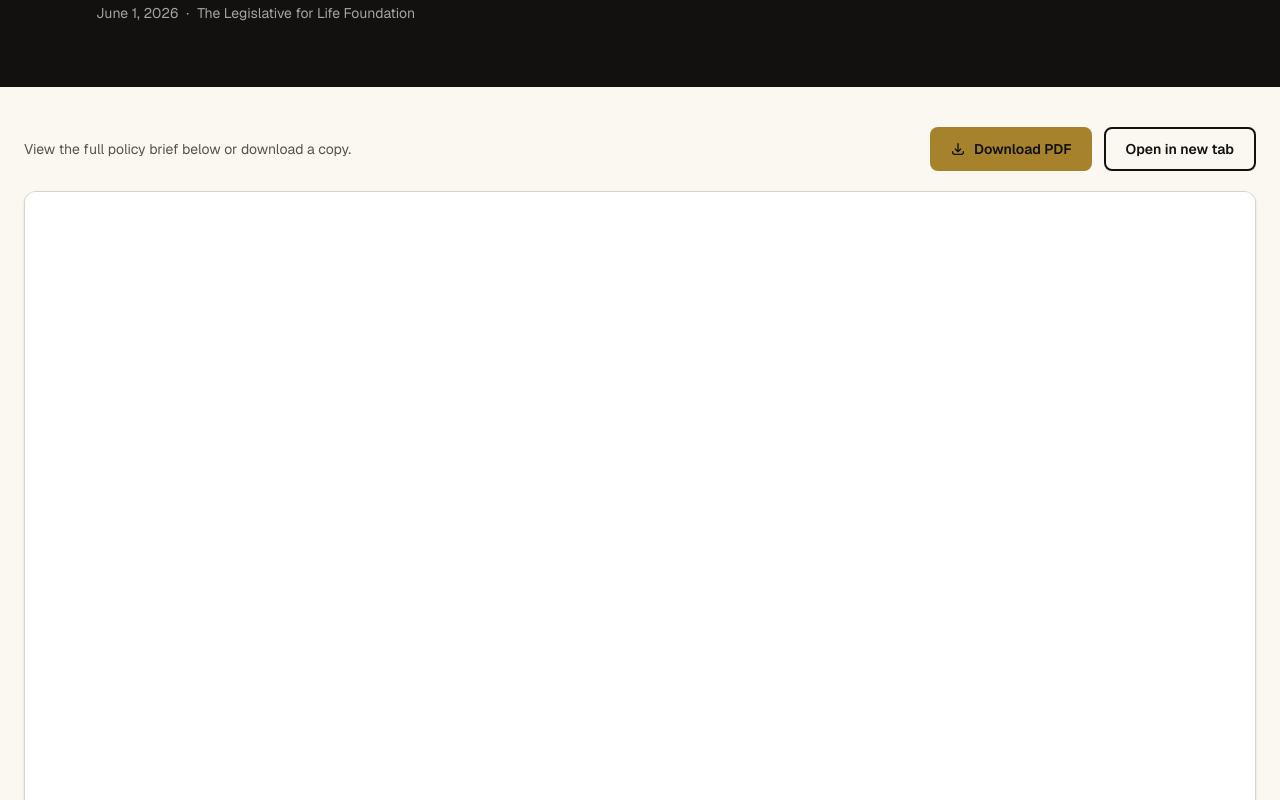
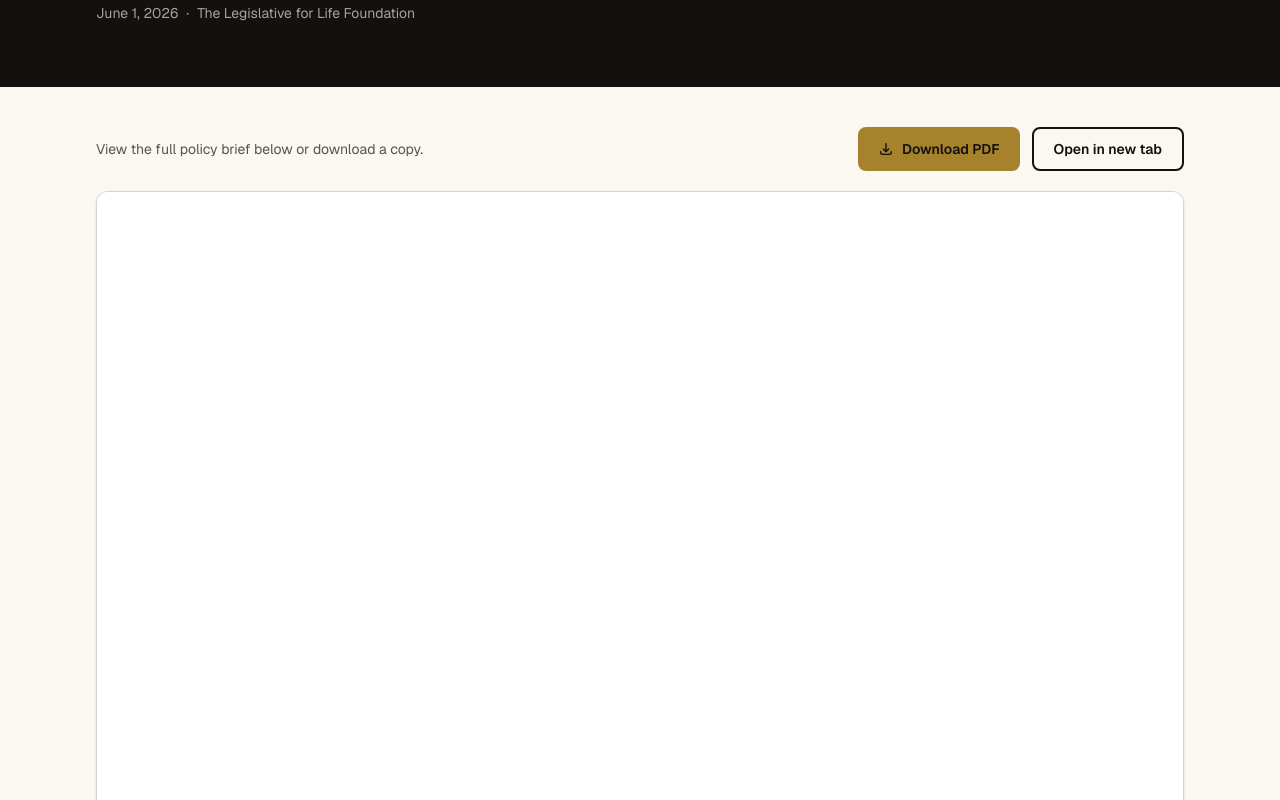
Before and after one commit to Legislate-For-Life/Legislate4Life-Website, a Next.js app: page /policy/virginia/virginia-farm-wellness-resilience in a window 1280 px wide. Shown: the part 320-1120 px from the top of the page. Built offline with nearby package versions, Linux system fonts and the light colour scheme.

Commit message:
Make policy brief PDF viewer taller, not wider.
Restore max-w-6xl layout and increase embed height so more pages are visible at once.

Co-authored-by: Cursor <cursoragent@cursor.com>

```diff
--- a/src/components/sections/PolicyBriefPdfViewer.tsx
+++ b/src/components/sections/PolicyBriefPdfViewer.tsx
@@ -10,8 +10,8 @@ export default function PolicyBriefPdfViewer({
   downloadFileName,
 }: PolicyBriefPdfViewerProps) {
   return (
-    <section aria-label="Policy brief PDF" className="py-8 lg:py-10 bg-cream-50">
-      <div className="max-w-[96rem] mx-auto px-3 sm:px-5 lg:px-6">
+    <section aria-label="Policy brief PDF" className="py-10 bg-cream-50">
+      <div className="max-w-6xl mx-auto px-4 sm:px-6 lg:px-8">
         <div className="flex flex-col sm:flex-row sm:items-center sm:justify-between gap-4 mb-5">
           <p className="text-sm text-muted-foreground">
             View the full policy brief below or download a copy.
@@ -54,12 +54,12 @@ export default function PolicyBriefPdfViewer({
             data={`${pdfUrl}#view=FitH`}
             type="application/pdf"
             aria-label={`PDF: ${title}`}
-            className="block w-full min-h-[88vh] lg:min-h-[92vh] bg-ink-100"
+            className="block w-full min-h-[140vh] sm:min-h-[160vh] lg:min-h-[200vh] bg-ink-100"
           >
             <iframe
               src={`${pdfUrl}#view=FitH`}
               title={`PDF: ${title}`}
-              className="w-full min-h-[88vh] lg:min-h-[92vh] bg-ink-100"
+              className="w-full min-h-[140vh] sm:min-h-[160vh] lg:min-h-[200vh] bg-ink-100"
             />
           </object>
         </div>
```
